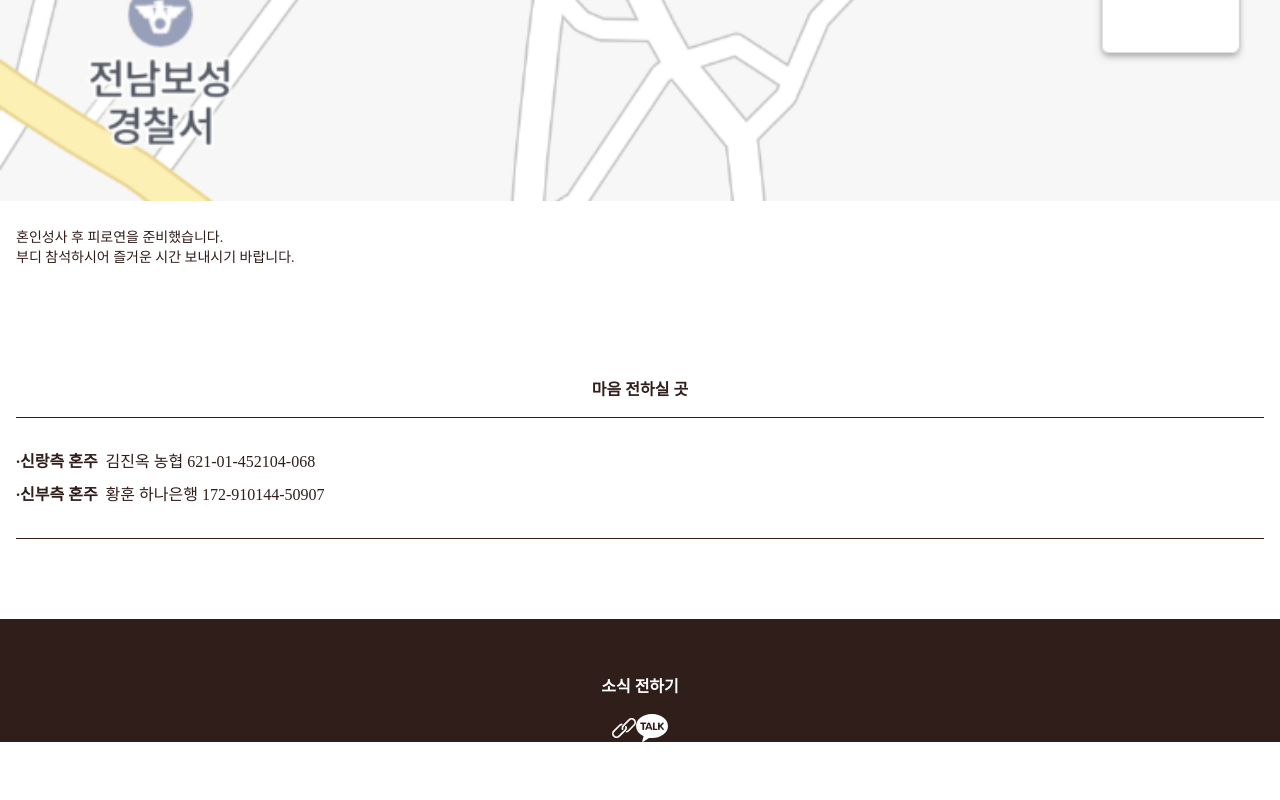
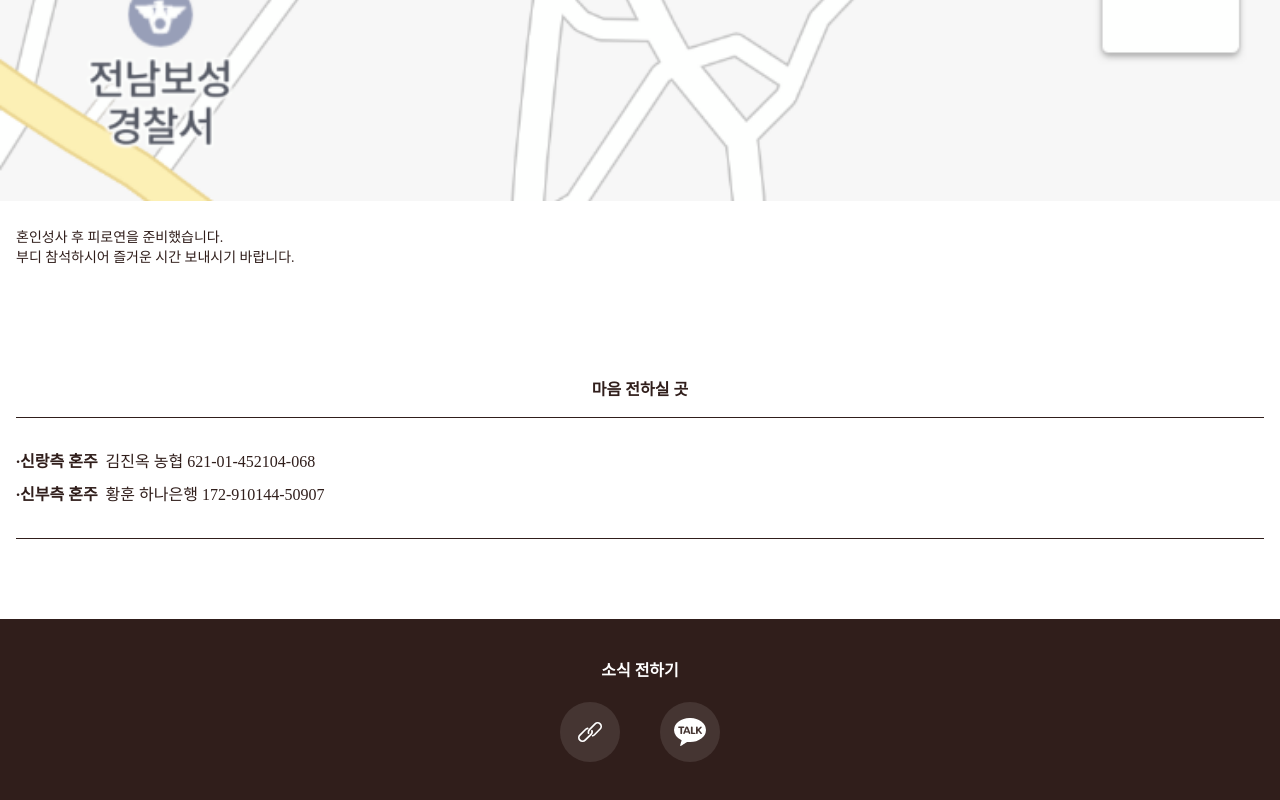
Before and after one commit to easyaction/20201205, a React (Create React App) app: page / in a window 1280 px wide. Shown: the part 3754-4554 px from the top of the page. Before the commit the page ends 4496 px from the top, so only its background shows below. Built offline with nearby package versions, Linux system fonts and the light colour scheme.

Commit message:
Contents complete

```diff
--- a/src/component/contents/Contents.css
+++ b/src/component/contents/Contents.css
@@ -197,11 +197,17 @@
   margin-top:80px;
   background: #301E1B 0% 0% no-repeat padding-box;
   opacity: 1;
+  padding-bottom: 60px;
 }
 
 .share > .container > .title {
   padding-top: 40px;
   color: #FFFFFF;
+  padding-bottom: 20px;
+}
+
+.share > .container > .title > p {
+  margin:0;
 }
 
 .share > .container > .icons {
@@ -209,3 +215,19 @@
   justify-content: center;
   align-items: center;
 }
+
+.circle {
+  display: flex;
+  justify-content: center;
+  align-items: center;
+  width: 60px;
+  height: 60px;
+  background: #FFFFFF1A 0% 0% no-repeat padding-box;
+  -moz-border-radius: 30px;
+  -webkit-border-radius: 30px;
+  border-radius: 30px;
+}
+
+.circle:nth-child(2){
+  margin-left: 40px;
+}
--- a/src/component/contents/Contents.jsx
+++ b/src/component/contents/Contents.jsx
@@ -76,8 +76,12 @@ class Contents extends Component {
               <p>소식 전하기</p>
             </div>
             <div className="icons">
-              <IconLink/>
-              <IconTalk/>
+              <div className="circle">
+                <IconLink/>
+              </div>
+              <div className="circle">
+                <IconTalk/>
+              </div>
             </div>
           </div>
         </div>
```
Also changed, not shown: 1 other file (tests, documents, lock files or other folders).
